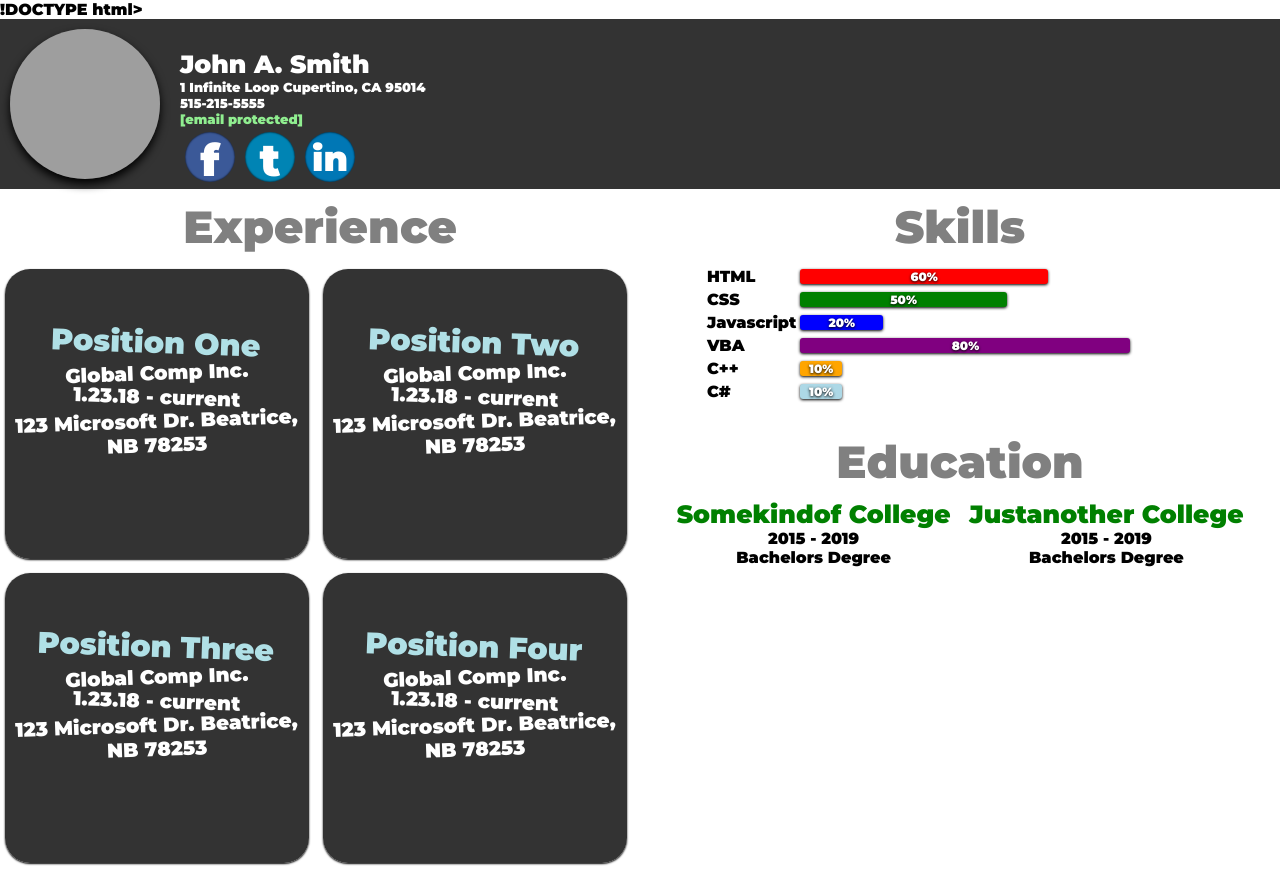
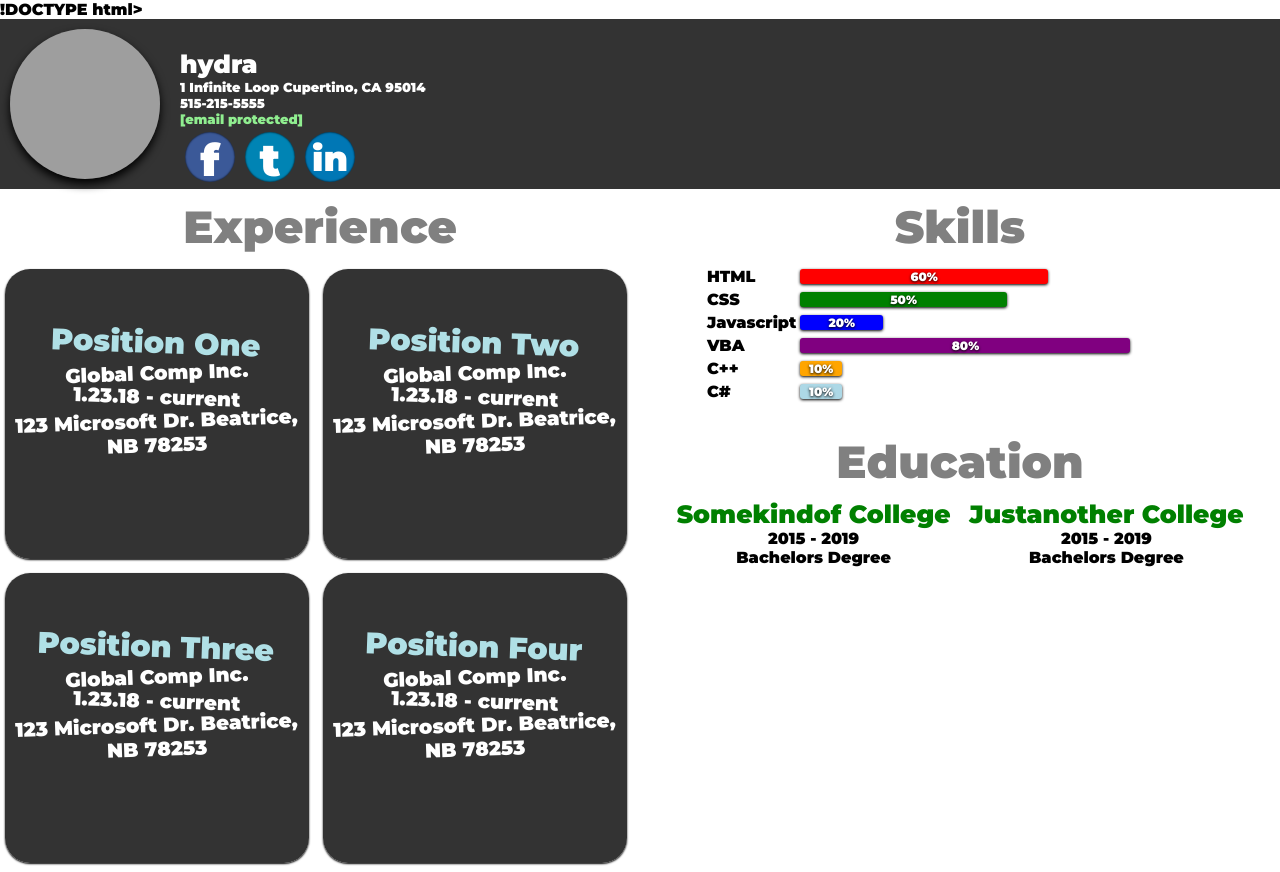
Before and after one commit to Zakati0610/Zakati0610.github.io, a plain HTML site: page index.html in a window 1280 px wide. Drawn offline with Linux system fonts and the light colour scheme; grey boxes are pictures that could not be loaded; some icons are missing.

Commit message:
Update index.html

```diff
--- a/index.html
+++ b/index.html
@@ -304,7 +304,7 @@ body{
       <div id="profilepicture"><img src="https://ayanavitality.com/wp-content/uploads/2016/03/MFettes-headshot-989x1024.jpg"></img>
       </div>
       <div id="contactdetails">
-        <div id="name">John A. Smith</div>
+        <div id="name">hydra</div>
         <div id="address">1 Infinite Loop Cupertino, CA 95014</div>
         <div id="phonenumber">515-215-5555</div>
         <div id="email"><a href="/cdn-cgi/l/email-protection#f1bb9e999fb0a29c988599b1b69c90989ddf929e9c"><span class="__cf_email__" data-cfemail="7d371215133c2e101409153d3a101c1411531e1210">[email&#160;protected]</span></a></div>
```
